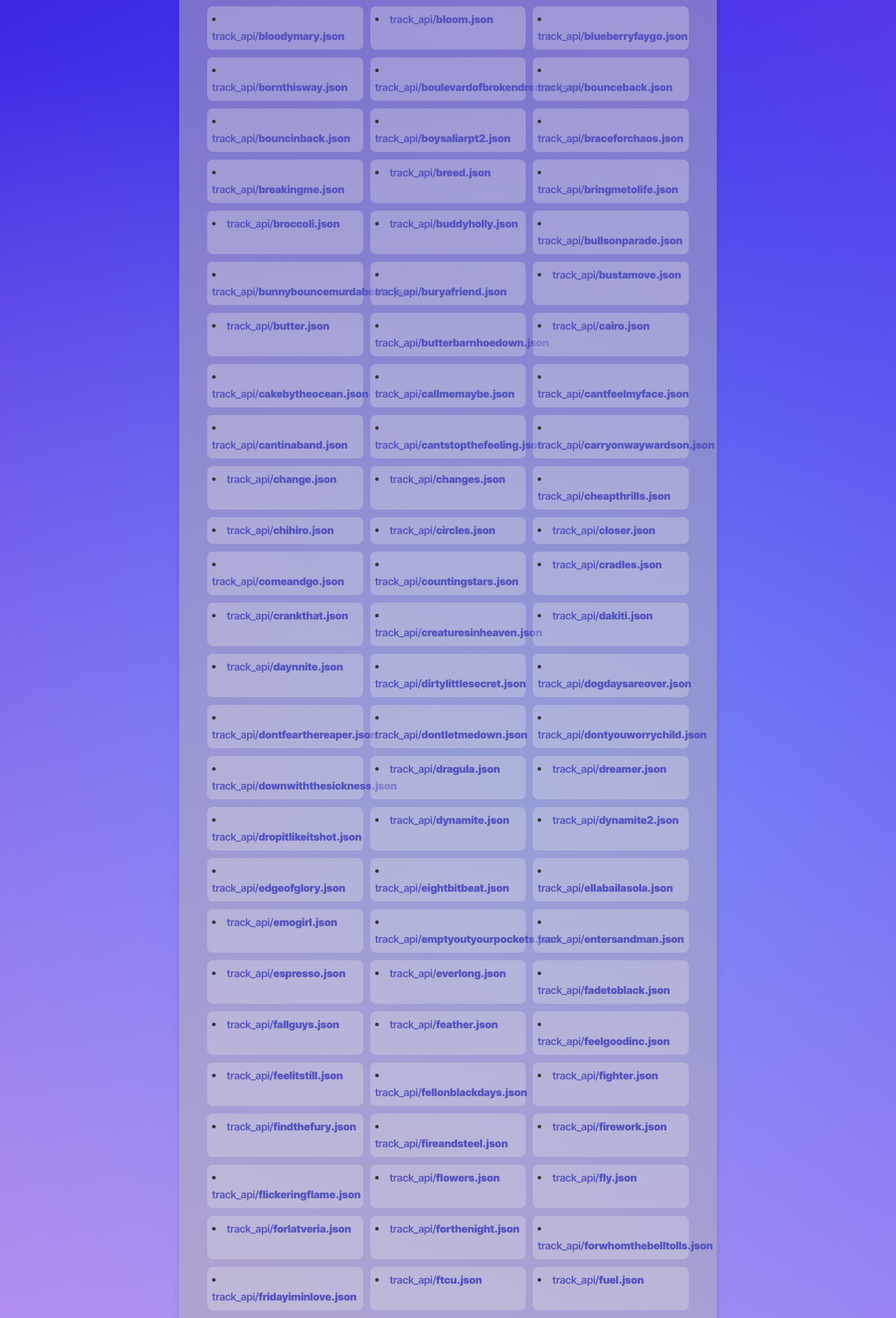
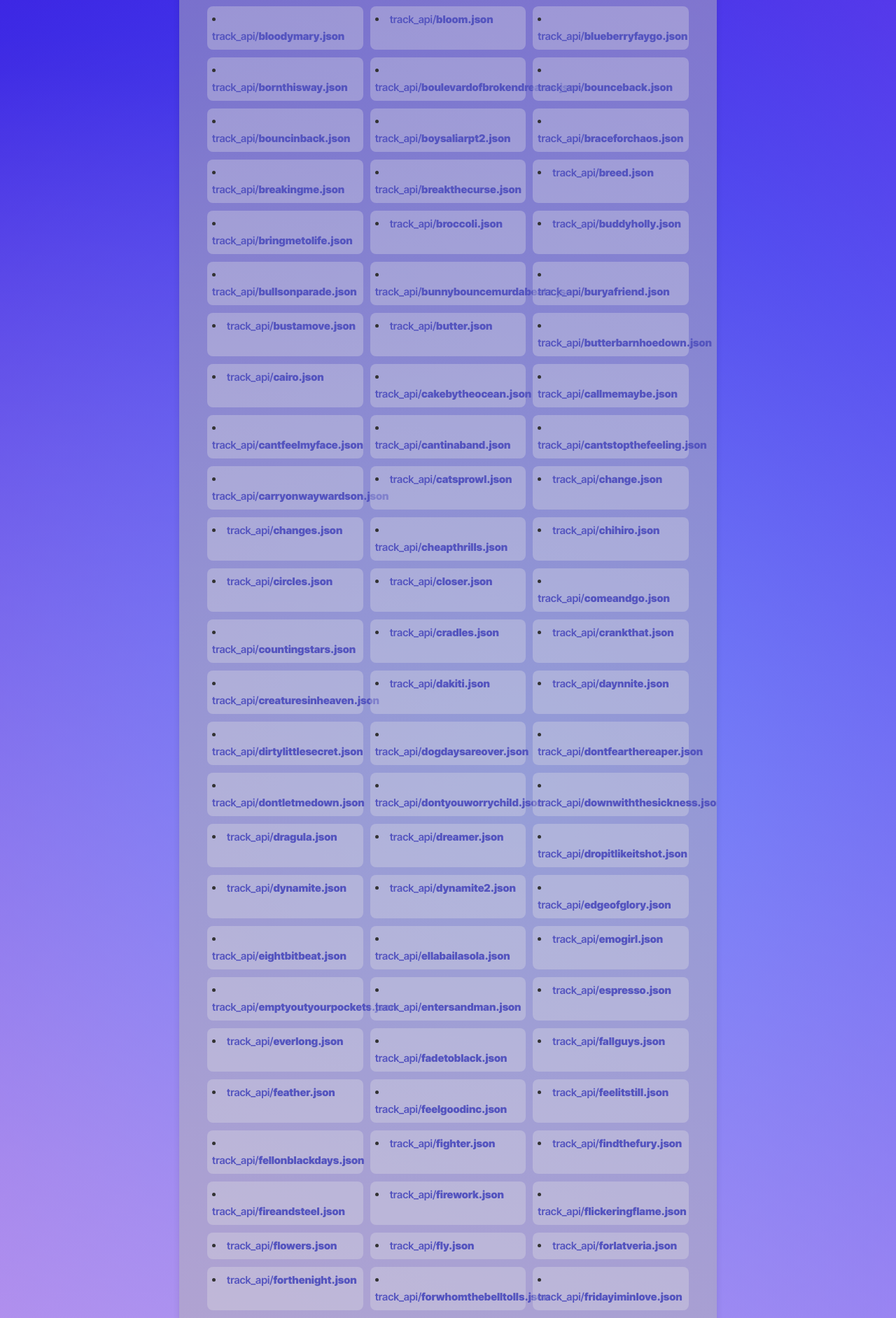
Before and after one commit to LeviSnoot/FNFest-Content-API, a Jekyll site: the page built from index.md, in a window 1280 px wide. Shown: the part 1168-3051 px from the top of the page at 70% size. Built offline with Jekyll 4.4.1, drawn with Linux system fonts in a browser that asks for light colours; some of the changed text lies outside the part shown.

Commit message:
Update files.yml

```diff
--- a/_data/files.yml
+++ b/_data/files.yml
@@ -102,6 +102,8 @@
   url: api/track_api/braceforchaos.json
 - name: track_api/breakingme.json
   url: api/track_api/breakingme.json
+- name: track_api/breakthecurse.json
+  url: api/track_api/breakthecurse.json
 - name: track_api/breed.json
   url: api/track_api/breed.json
 - name: track_api/bringmetolife.json
@@ -136,6 +138,8 @@
   url: api/track_api/cantstopthefeeling.json
 - name: track_api/carryonwaywardson.json
   url: api/track_api/carryonwaywardson.json
+- name: track_api/catsprowl.json
+  url: api/track_api/catsprowl.json
 - name: track_api/change.json
   url: api/track_api/change.json
 - name: track_api/changes.json
@@ -398,6 +402,8 @@
   url: api/track_api/nightmare.json
 - name: track_api/nightmareschoice.json
   url: api/track_api/nightmareschoice.json
+- name: track_api/nightrosessong.json
+  url: api/track_api/nightrosessong.json
 - name: track_api/nothingelsematters.json
   url: api/track_api/nothingelsematters.json
 - name: track_api/nothingsalright.json
```
